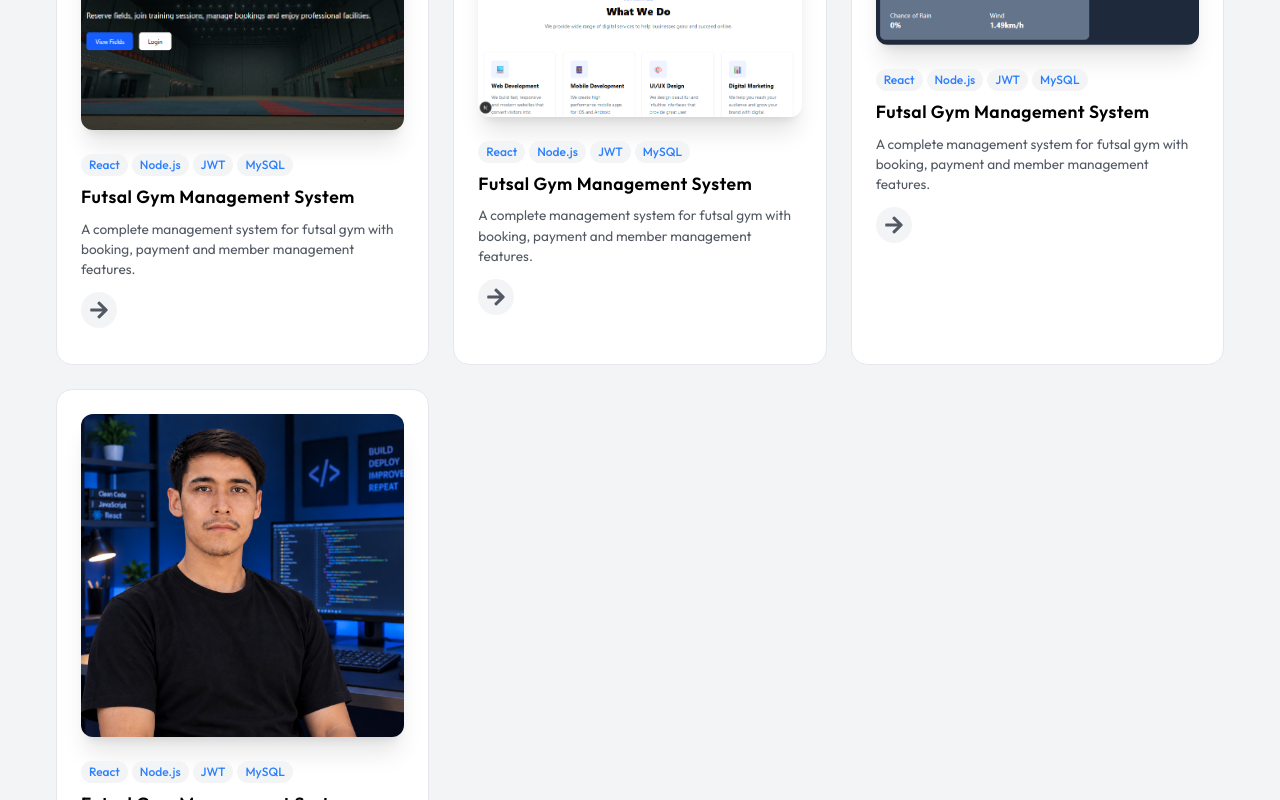
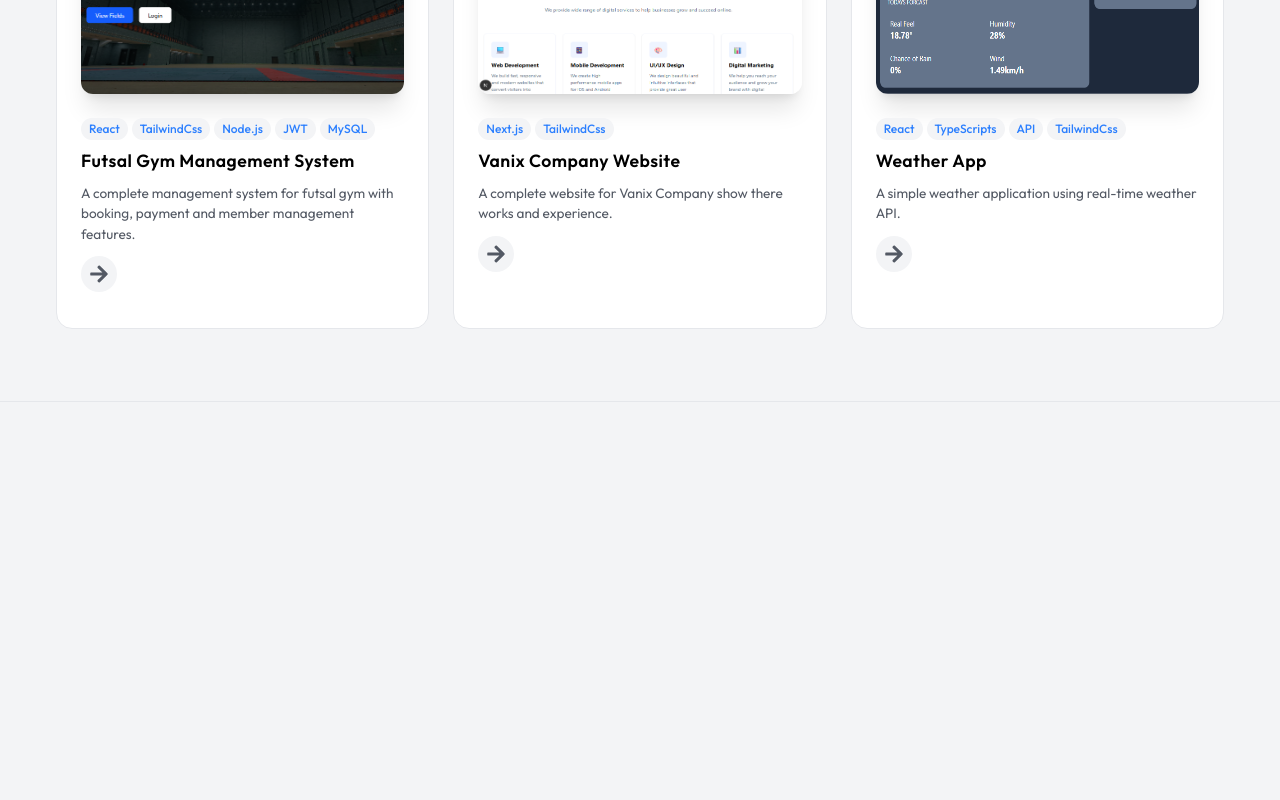
Before and after one commit to Rahmatullah2004/Portfolio, a Next.js app: page / in a window 1280 px wide. Shown: the part 4720-5520 px from the top of the page. After the commit the page ends 5122 px from the top, so only its background shows below. Built offline with nearby package versions, Linux system fonts and the light colour scheme.

Commit message:
Projects page has been designed

```diff
--- a/src/features/projects/ProjectsPage.tsx
+++ b/src/features/projects/ProjectsPage.tsx
@@ -6,34 +6,28 @@
   {
     id: 1,
     image: "futsal.png",
-    thechnologies: ["React", "Node.js", "JWT", "MySQL"],
+    thechnologies: ["React", "TailwindCss", "Node.js", "JWT", "MySQL"],
     title: "Futsal Gym Management System",
     description:
       "A complete management system for futsal gym with booking, payment and member management features.",
+    url: "#",
   },
   {
     id: 2,
     image: "vanix.png",
-    thechnologies: ["React", "Node.js", "JWT", "MySQL"],
-    title: "Futsal Gym Management System",
+    thechnologies: ["Next.js", "TailwindCss"],
+    title: "Vanix Company Website",
     description:
-      "A complete management system for futsal gym with booking, payment and member management features.",
+      "A complete website for Vanix Company show there works and experience.",
+    url: "vanix-tawny.vercel.app",
   },
   {
     id: 3,
     image: "weather.png",
-    thechnologies: ["React", "Node.js", "JWT", "MySQL"],
-    title: "Futsal Gym Management System",
-    description:
-      "A complete management system for futsal gym with booking, payment and member management features.",
-  },
-  {
-    id: 4,
-    image: "about.png",
-    thechnologies: ["React", "Node.js", "JWT", "MySQL"],
-    title: "Futsal Gym Management System",
-    description:
-      "A complete management system for futsal gym with booking, payment and member management features.",
+    thechnologies: ["React", "TypeScripts", "API", "TailwindCss"],
+    title: "Weather App",
+    description: "A simple weather application using real-time weather API.",
+    url: "weather-forecast-coral-six.vercel.app",
   },
 ];
 
@@ -64,9 +58,9 @@
                     alt={project.title}
                     width={400}
                     height={400}
-                    className="w-full max-w-130 sm:max-w-180 lg:max-w-150 h-auto rounded-xl shadow-xl"
+                    className="w-full h-72 max-w-130 sm:max-w-180 lg:max-w-150 rounded-xl shadow-xl"
                   />
-                  <div className="flex justify-start mt-6 items-center gap-1">
+                  <div className="flex flex-wrap justify-start mt-6 items-center gap-1">
                     {project.thechnologies?.map((thechnology, i) => {
                       return (
                         <span
@@ -82,9 +76,9 @@
                     {project.title}
                   </h1>
                   <p className="text-[0.85rem]">{project.description}</p>
-                  <span className="text-4xl">
+                  <a className="text-4xl" href={project.url}>
                     <FaArrowRight className="bg-background hover:bg-blue-500 hover:text-white transition-all duration-200 ease-in-out my-3 p-2 rounded-full" />
-                  </span>
+                  </a>
                 </div>
               </div>
             );
```
